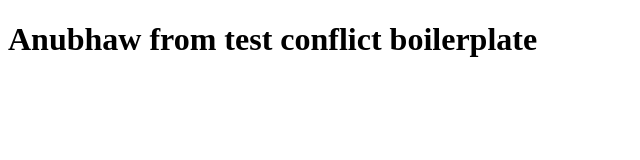
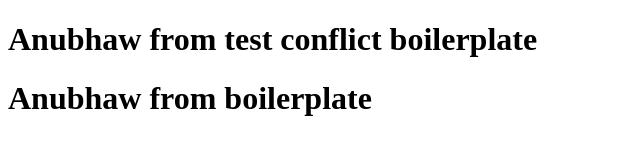
Before and after one commit to anubhawdwd/test, a plain HTML site: page index.html in a window 1280 px wide. Shown: the whole page, without its empty margins (0-640 px from the left). Drawn offline with Linux system fonts and the light colour scheme.

Commit message:
index file updated

```diff
--- a/index.html
+++ b/index.html
@@ -7,5 +7,6 @@
   </head>
   <body>
     <h1>Anubhaw from test conflict boilerplate</h1>
+    <h1>Anubhaw from boilerplate</h1>
   </body>
 </html>
```
